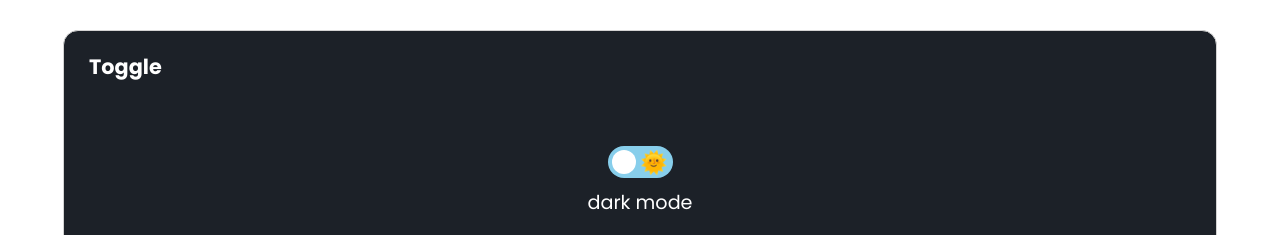
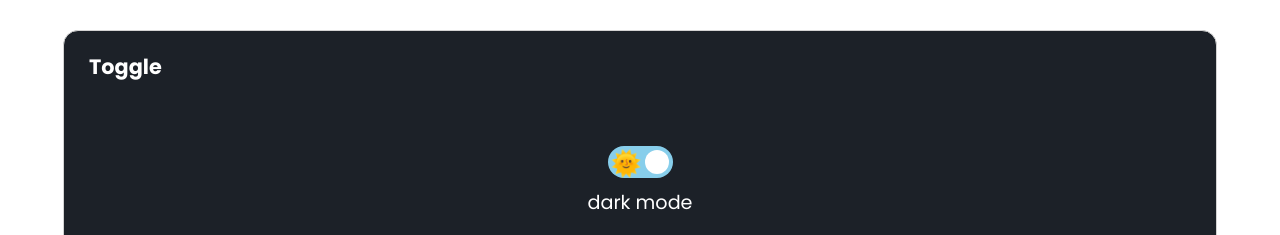
Before and after one commit to kaehehehe/wanted_pre_onboarding, a React (Create React App) app in the folder custom-component/: page / in a window 1280 px wide. Shown: the top 235 px of the page. Built offline with nearby package versions, Linux system fonts and the light colour scheme.

Commit message:
:lipstick: Fix toggle styling code

```diff
--- a/custom-component/src/component/Toggle.js
+++ b/custom-component/src/component/Toggle.js
@@ -1,6 +1,5 @@
 import React, { useState } from 'react';
 import styled from 'styled-components';
-import '../style/toggle.css';
 import { Container } from '../style/container';
 import { Title } from '../style/title';
 
@@ -15,6 +14,64 @@ const ToggleContainer = styled(Container)`
 
 const ToggleTitle = styled(Title)`
   color: ${({ theme }) => (theme === 'dark' ? 'white' : 'black')};
+`;
+
+const StyledToggle = styled.label`
+  position: relative;
+  display: inline-block;
+  width: 65px;
+  height: 32px;
+  cursor: pointer;
+`;
+
+const LightModeIcon = styled.div`
+  display: ${({ theme }) => (theme === 'dark' ? 'block' : 'none')};
+  position: absolute;
+  font-size: 25px;
+  top: -1px;
+  left: 3px;
+  z-index: 100;
+`;
+
+const DarkModeIcon = styled(LightModeIcon)`
+  display: ${({ theme }) => (theme === 'dark' ? 'none' : 'block')};
+  left: 38px;
+`;
+
+const Input = styled.input`
+  opacity: 0;
+  width: 0;
+  height: 0;
+`;
+
+const Slider = styled.span`
+  position: absolute;
+  top: 0;
+  left: 0;
+  right: 0;
+  bottom: 0;
+  background-color: ${({ theme }) =>
+    theme === 'dark' ? 'skyblue' : '#1c2128'};
+  border-radius: 32px;
+
+  &::before {
+    position: absolute;
+    content: '';
+    height: 24px;
+    width: 24px;
+    left: 4px;
+    bottom: 4px;
+    background-color: white;
+    transition: 300ms;
+    border-radius: 50%;
+    transform: ${({ theme }) => theme === 'dark' && 'translateX(33px)'};
+  }
+
+  &::after {
+    content: '';
+    position: absolute;
+    font-size: 22px;
+  }
 `;
 
 const Text = styled.div`
@@ -33,10 +90,12 @@ const Toggle = () => {
   return (
     <ToggleContainer theme={theme}>
       <ToggleTitle theme={theme}>Toggle</ToggleTitle>
-      <label className="toggle">
-        <input type="checkbox" />
-        <span className="slider" onClick={handleToggle} />
-      </label>
+      <StyledToggle>
+        <LightModeIcon theme={theme}>🌞</LightModeIcon>
+        <DarkModeIcon theme={theme}>🌛</DarkModeIcon>
+        <Input type="checkbox" onClick={handleToggle} />
+        <Slider theme={theme} />
+      </StyledToggle>
       <Text theme={theme}>{theme} mode</Text>
     </ToggleContainer>
   );
--- a/custom-component/src/style/toggle.css
+++ /dev/null
@@ -1,59 +0,0 @@
-.toggle {
-  position: relative;
-  display: inline-block;
-  width: 65px;
-  height: 32px;
-}
-
-.toggle > input {
-  opacity: 0;
-  width: 0;
-  height: 0;
-}
-
-.slider {
-  position: absolute;
-  cursor: pointer;
-
-  top: 0;
-  left: 0;
-  right: 0;
-  bottom: 0;
-
-  background-color: skyblue;
-  border-radius: 32px;
-}
-
-.slider::before {
-  position: absolute;
-  content: '';
-  height: 24px;
-  width: 24px;
-  left: 4px;
-  bottom: 4px;
-  background-color: white;
-  transition: 300ms;
-  border-radius: 50%;
-}
-
-.slider::after {
-  position: absolute;
-  content: '🌞';
-  font-size: 22px;
-  right: 5px;
-}
-
-input:checked + .slider {
-  background-color: #1c2128;
-}
-
-input:checked + .slider::before {
-  transform: translateX(33px);
-}
-
-input:checked + span::after {
-  position: absolute;
-  content: '🌜';
-  font-size: 22px;
-  left: 3px;
-}
```
